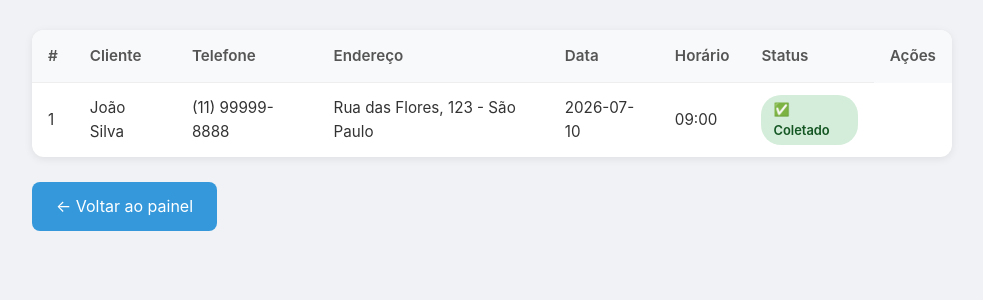
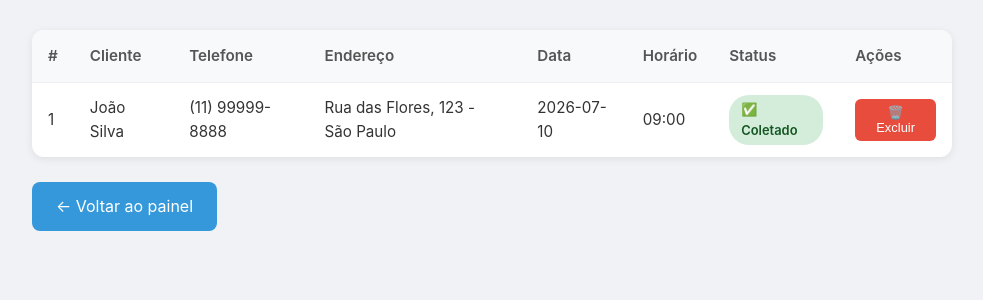
Before and after one commit to lrdj123/sistema-coleta, a Flask app: page /admin/agendamentos in a window 1280 px wide. Shown: the part 108-408 px from the top of the page, without its empty margins (148-1131 px from the left). Run offline with Flask 2, Linux system fonts and the light colour scheme; data comes from the database, SQL or seed files in the repository.

Commit message:
Fix delete button in all rows

```diff
--- a/templates/admin/agendamentos.html
+++ b/templates/admin/agendamentos.html
@@ -44,6 +44,11 @@
                                 <span class="status">{{ a.status }}</span>
                             {% endif %}
                         </td>
+                        <td>
+                            <form action="{{ url_for('excluir_agendamento', id=a.id) }}" method="POST" style="display:inline;">
+                                <button type="submit" class="btn btn-sm btn-danger" onclick="return confirm('Tem certeza que deseja apagar?')">🗑️ Excluir</button>
+                            </form>
+                        </td>
                     </tr>
                     {% endfor %}
                 </tbody>
```
